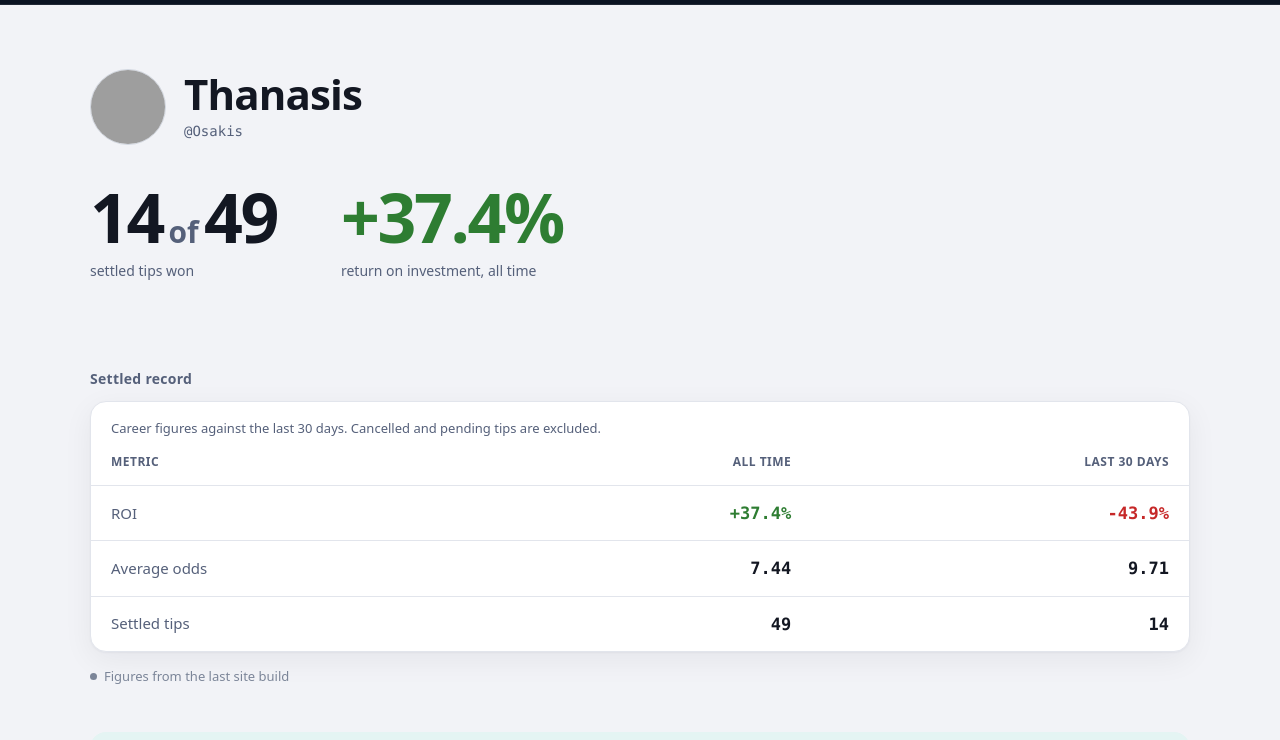
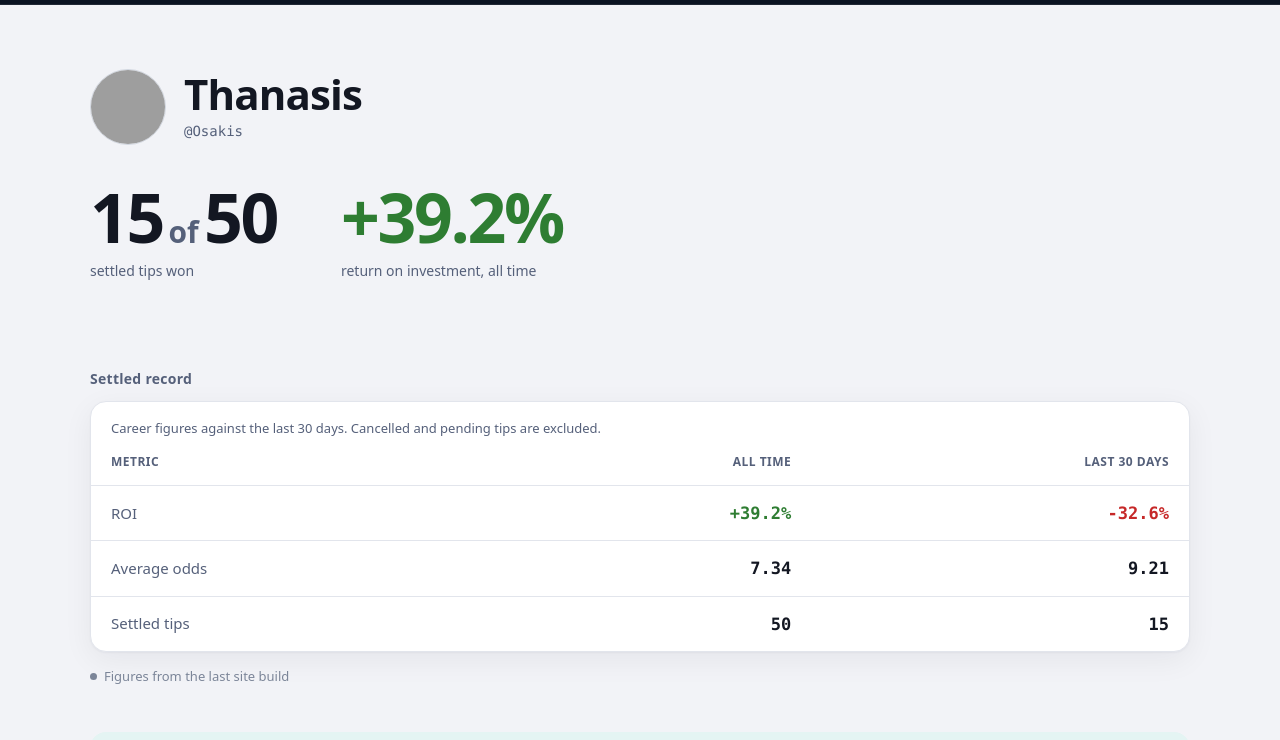
Before and after one commit to gianniskel47/insidr-site, a plain HTML site: page t/Osakis/index.html in a window 1280 px wide. Shown: the part 60-800 px from the top of the page. Drawn offline with Linux system fonts and the light colour scheme; no server answers; grey boxes are pictures that could not be loaded.

Commit message:
Rebuild tipster pages

```diff
--- a/t/Osakis/index.html
+++ b/t/Osakis/index.html
@@ -71,11 +71,11 @@
         <div class="headline" id="hero-record">
           <div class="figures">
             <div class="figure">
-              <span class="figure-value"><span data-field="wins-hero">14</span><span class="of">of</span><span data-field="games-hero">49</span></span>
+              <span class="figure-value"><span data-field="wins-hero">15</span><span class="of">of</span><span data-field="games-hero">50</span></span>
               <span class="figure-label">settled tips won</span>
             </div>
             <div class="figure">
-              <span class="figure-value pos" data-field="roi-hero">+37.4%</span>
+              <span class="figure-value pos" data-field="roi-hero">+39.2%</span>
               <span class="figure-label">return on investment, all time</span>
             </div>
           </div>
@@ -101,20 +101,20 @@
 
           <tr>
             <th scope="row">ROI</th>
-            <td class="pos" data-field="roi-all">+37.4%</td>
-            <td class="neg" data-field="roi-30">-43.9%</td>
+            <td class="pos" data-field="roi-all">+39.2%</td>
+            <td class="neg" data-field="roi-30">-32.6%</td>
           </tr>
 
           <tr>
             <th scope="row">Average odds</th>
-            <td class="" data-field="average-odds-all">7.44</td>
-            <td class="" data-field="average-odds-30">9.71</td>
+            <td class="" data-field="average-odds-all">7.34</td>
+            <td class="" data-field="average-odds-30">9.21</td>
           </tr>
 
           <tr>
             <th scope="row">Settled tips</th>
-            <td class="" data-field="settled-tips-all">49</td>
-            <td class="" data-field="settled-tips-30">14</td>
+            <td class="" data-field="settled-tips-all">50</td>
+            <td class="" data-field="settled-tips-30">15</td>
           </tr>
             </tbody>
           </table>
```
